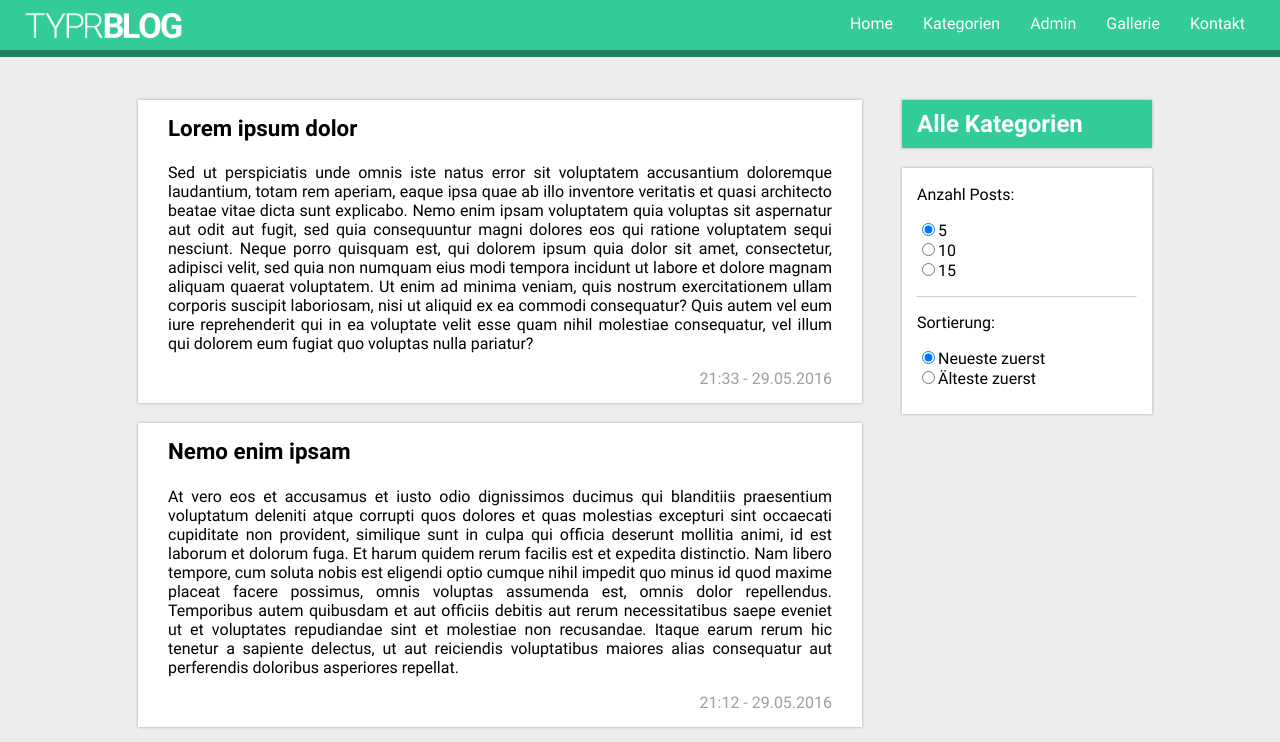
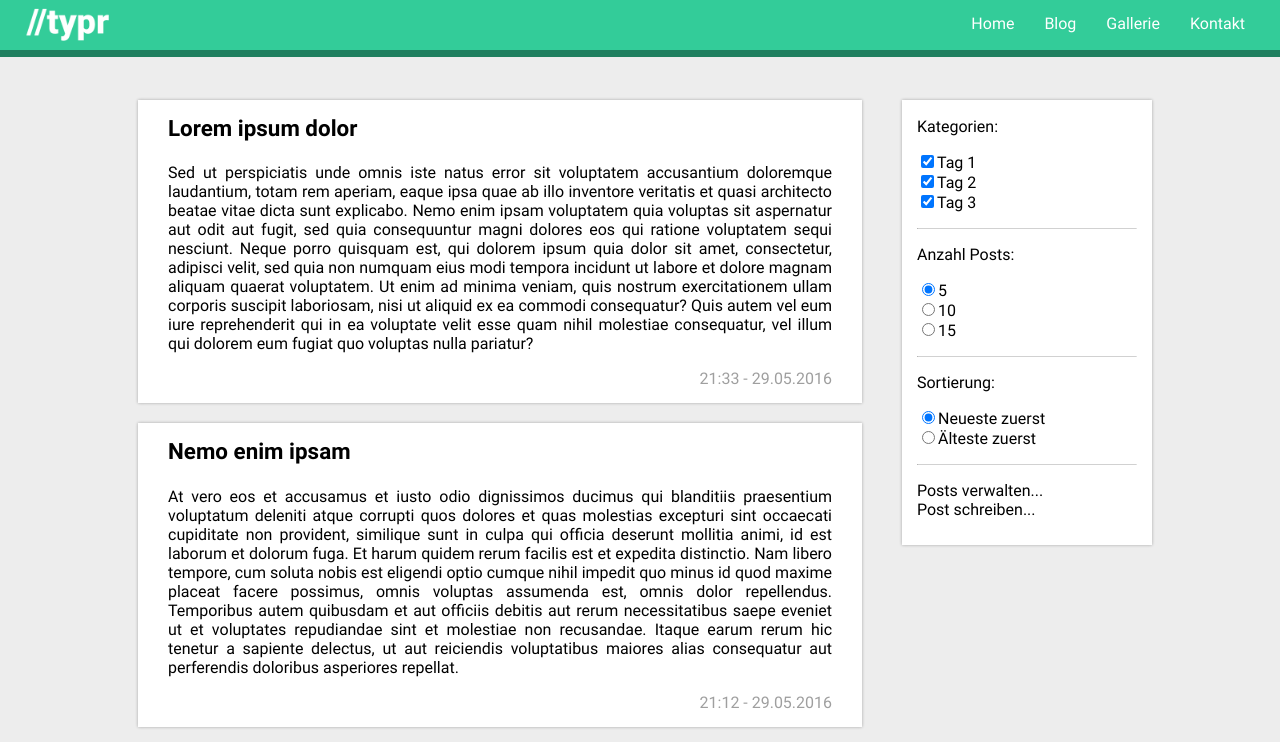
Before and after one commit to fabrop/typr, a PHP site: page /pages/blog.php in a window 1280 px wide. Shown: the top 742 px of the page. Run offline with PHP 8.4, Linux system fonts and the light colour scheme.

Commit message:
navbar module

```diff
--- a/css/blog.css
+++ b/css/blog.css
@@ -7,68 +7,6 @@ body {
 }
 main {
     flex: 1;
-}
-#top {
-	width: 100%;
-	display: block;
-	background-color: #33cc99;
-	color: white;
-	box-shadow: 0px 7px 0px #1f7f5f;
-	height: 50px;
-	padding: 14px 20px 6px 20px;
-}
-#logo {
-	float: left;
-    height: 40px;
-    position: absolute;
-    top: 5px;
-}
-.main-nav {
-	float: right;
-	font-size: 16px;
-    margin: 0;
-    padding: 0;
-}
-.main-nav, .sub-nav {
-	list-style-type: none;
-    overflow: hidden;
-}
-.main-nav li {
-	float: left;
-}
-.main-nav li a, .main-nav li a:visited, .main-nav li a:link {
-	color: white;
-	padding: 5px 15px;
-}
-.main-nav li a:hover, .main-nav li a:active {
-	text-shadow: 1px 0px 0px white;
-}
-
-.sub-nav {
-    display: none;
-    position: absolute;
-	color: white;
-    margin: 0;
-    padding: 10px 0 0 0;
-}
-.sub-nav li {
-	display: block;
-	float: none;
-}
-.sub-nav li a:visited, .sub-nav li a:link, .sub-nav li a:hover, .sub-nav li a:active {
-    color: white;
-    padding: 12px 16px;
-    text-decoration: none;
-    display: block;
-    text-align: left;
-}
-.sub-nav li a:hover, .sub-nav li a:active {
-    text-shadow: 1px 0px 0px white;
-}
-.dropdown:hover .sub-nav {
-    display: block;
-	background-color: #33cc99;
-	box-shadow: 0px 7px 0px #1f7f5f;
 }
 
 #wrapper {
@@ -87,12 +25,18 @@ main {
     margin-left: 50px;
     float: right;
 }
-#sidebar-tag, .article-heading {
+.article-heading {
     margin-top: 0;
 }
 #sidebar hr {
     border-top: 1px solid #d1d1d1;
     border-bottom: none;
+}
+#sidebar a {
+    color: black;
+}
+#sidebar a:hover, #sidebar a:active {
+    color: #1f7f5f;
 }
 article {
     padding: 15px 30px 15px 30px;
@@ -117,24 +61,14 @@ article:hover {
     text-align: right;
     color: #9f9f9f;
 }
-
-#sidebar-tagcard {
-    background-color: #33cc99;
-    color: white;
-    padding: 10px 15px;
-}
-#sidebar-tag {
-    margin: 0;
-}
 #sidebar ul {
     list-style: none;
     padding: 0;
 }
 
-#sidebar-formcard {
+#sidebar {
     box-sizing: border-box;
     padding: 1px 15px 10px;
-    margin-top: 20px;
 }
 
 #pagination {
--- /dev/null
+++ b/css/navbar.css
@@ -0,0 +1,35 @@
+#top {
+	width: 100%;
+	display: block;
+	background-color: #33cc99;
+	color: white;
+	box-shadow: 0px 7px 0px #1f7f5f;
+	height: 50px;
+	padding: 14px 20px 6px 20px;
+}
+#logo {
+	float: left;
+    height: 40px;
+    position: absolute;
+    top: 5px;
+}
+.main-nav {
+	float: right;
+	font-size: 16px;
+    margin: 0;
+    padding: 0;
+}
+.main-nav {
+	list-style-type: none;
+    overflow: hidden;
+}
+.main-nav li {
+	float: left;
+}
+.main-nav li a, .main-nav li a:visited, .main-nav li a:link {
+	color: white;
+	padding: 5px 15px;
+}
+.main-nav li a:hover, .main-nav li a:active {
+    text-shadow: 0 0 2px white;
+}
--- a/modules/blog-navbar.php
+++ /dev/null
@@ -1,26 +0,0 @@
-            <div id="top" class="clearfix">
-                <img id="logo" alt="blog-logo" src="../img/blog-logo.png">
-
-                <nav>
-                    <ul class="main-nav">
-                        <li><a href="../index.php">Home</a></li>
-                        <li class="dropdown">
-                            <a>Kategorien</a>
-                            <ul class="sub-nav">
-                                <li><a href="?tag=tag1">Tag 1</a></li>
-                                <li><a href="?tag=tag2">Tag 2</a></li>
-                                <li><a href="?tag=tag3">Tag 3</a></li>
-                            </ul>
-                        </li>
-                        <li class="dropdown">
-                            <a>Admin</a>
-                            <ul class="sub-nav">
-                                <li><a href="admin-blog.php">Verwalten</a></li>
-                                <li><a href="admin-blog-add.php">Post hinzufügen</a></li>
-                            </ul>
-                        </li>
-                        <li><a href="gallery.php">Gallerie</a></li>
-                        <li><a href="contact.php">Kontakt</a></li>
-                    </ul>
-                </nav>
-            </div>
--- /dev/null
+++ b/modules/navbar.php
@@ -0,0 +1,14 @@
+            <div id="top" class="clearfix">
+                <a href="../index.php">
+                    <img id="logo" alt="blog-logo" src="../img/blog-logo.png">
+                </a>
+
+                <nav>
+                    <ul class="main-nav">
+                        <li><a href="../index.php">Home</a></li>
+                        <li><a href="blog.php">Blog</a></li>
+                        <li><a href="gallery.php">Gallerie</a></li>
+                        <li><a href="contact.php">Kontakt</a></li>
+                    </ul>
+                </nav>
+            </div>
--- a/pages/blog.php
+++ b/pages/blog.php
@@ -5,12 +5,13 @@
 		<title>Blog</title>
         <link href="../css/main.css" type="text/css" rel="stylesheet">
         <link href="../css/blog.css" type="text/css" rel="stylesheet">
+        <link href="../css/navbar.css" type="text/css" rel="stylesheet">
         <link href="../img/favicon.png" type="image/png" rel="icon">
 	</head>
 
 	<body>
         <main>
-            <?php require '../modules/blog-navbar.php' ?>
+            <?php require '../modules/navbar.php' ?>
 
             <div id="wrapper">
 
@@ -38,12 +39,15 @@
                     </article>
                 </div>
 
-                <div id="sidebar">
-                    <div class="card" id="sidebar-tagcard">
-                        <h2 id="sidebar-tag">Alle Kategorien</h2>
-                    </div>
-                    <div class="card" id="sidebar-formcard">
+                <div id="sidebar" class="card">
                     <form method="GET">
+                        <p>Kategorien:</p>
+                        <ul>
+                            <li><input type="checkbox" name="tag" onChange="this.form.submit();" value="1" id="tag1" checked><label for="tag1">Tag 1</label></li>
+                            <li><input type="checkbox" name="tag" onChange="this.form.submit();" value="2" id="tag2" checked><label for="tag2">Tag 2</label></li>
+                            <li><input type="checkbox" name="tag" onChange="this.form.submit();" value="3" id="tag3" checked><label for="tag3">Tag 3</label></li>
+                        </ul>
+                        <hr>
                         <p>Anzahl Posts:</p>
                         <ul>
                             <li><input type="radio" name="number" onChange="this.form.submit();" value="5" id="number5" checked><label for="number5">5</label></li>
@@ -56,8 +60,13 @@
                             <li><input type=radio name="sort" onChange="this.form.submit();" value="n" id="sort-new" checked><label for="sort-new">Neueste zuerst</label></li>
                             <li><input type=radio name="sort" onChange="this.form.submit();" value="o" id="sort-old"><label for="sort-old">&Auml;lteste zuerst</label></li>
                         </ul>
+                        <hr>
+                        <p>
+                            <a href="admin-blog.php">Posts verwalten...</a>
+                            <br>
+                            <a href="admin-blog-add.php">Post schreiben...</a>
+                        </p>
                     </form>
-                    </div>
                 </div>
 
             </div>
```
Also changed, not shown: pages/blog-post.php (+3 -6 lines), img/blog-logo.png, 1 other file. Lines whose indentation alone changed are shown as unchanged.
